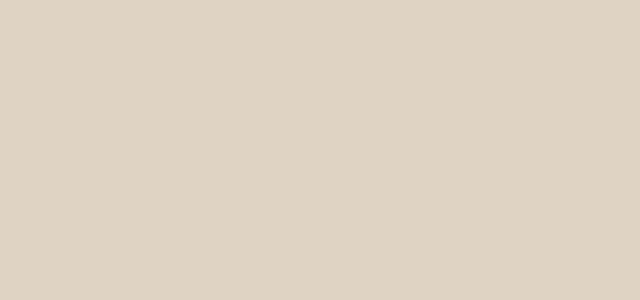
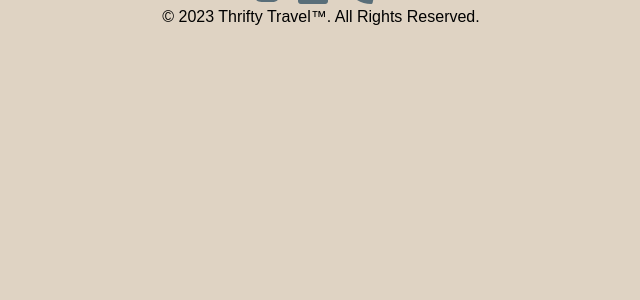
Before and after one commit to tonialtendorf/planner-thrifty-travel, a React (Create React App) app in the folder client/: page /footer in a window 1280 px wide. Before the commit this address had no page. Shown: the top 300 px of the page, without its empty margins (319-959 px from the left). Built offline with nearby package versions, Linux system fonts and the light colour scheme.

Commit message:
added footer

```diff
--- a/client/package.json
+++ b/client/package.json
@@ -8,6 +8,7 @@
     "@testing-library/user-event": "^13.5.0",
     "react": "^18.2.0",
     "react-dom": "^18.2.0",
+    "react-icons": "^4.8.0",
     "react-router-dom": "^6.11.1",
     "react-scripts": "5.0.1",
     "web-vitals": "^2.1.4"
--- a/client/src/App.js
+++ b/client/src/App.js
@@ -1,8 +1,9 @@
 import './App.css';
 import Contact from './Components/Contact'
-import Activities from './Components/Activities/ActivitiesContent';
+import Activities from './Components/Activities';
 import Home from './Components/Home'
 import Calendar from './Components/Calendar'
+import Footer from './Components/Footer'
 import React from 'react';
 import { Route, Routes } from "react-router-dom"
 import './index.css';
@@ -16,6 +17,7 @@ function App() {
       <Route path="/activities" element={<Activities />} />
       {/* <Route path="/calendar" element={<Calendar />} /> */}
       <Route path="/contact" element={<Contact />} />
+      <Route path="/footer" element={<Footer />} />
     </Routes>
   </>
   );
--- a/client/src/Components/Activities/index.js
+++ b/client/src/Components/Activities/index.js
@@ -1,6 +1,6 @@
 import React from 'react';
 import Navigation from "../Navigation"
-// import Footer from '../Footer'
+import FooterContent from '../Footer/FooterContent'
 import ActivitiesContent from './ActivitiesContent';
 
 const Activities = () => {
@@ -8,7 +8,7 @@ const Activities = () => {
     <div>
         <Navigation />
         <ActivitiesContent />
-        {/* <Footer /> */}
+        <FooterContent />
     </div>
     )
 }
--- a/client/src/Components/Contact/index.js
+++ b/client/src/Components/Contact/index.js
@@ -1,6 +1,6 @@
 import React from 'react';
 import Navigation from "../Navigation"
-import Footer from '../Footer'
+import Footer from '../Footer/FooterContent'
 import ContactForm from './ContactForm.js'
 
 const Contact = () => {
--- /dev/null
+++ b/client/src/Components/Footer/FooterContent.js
@@ -0,0 +1,29 @@
+import React from 'react';
+import './FooterStyle.css'
+import {FaInstagram, FaEnvelopeOpenText, FaPhoneAlt} from "react-icons/fa"
+
+const FooterContent = () => {
+    return (
+        <div className="footer">
+            <div className="footer-container">
+                      <div className="social">
+                        <a href="https://www.instagram.com/_thriftytravel_/">
+                        <FaInstagram size={30} style={{color:"#596E79", marginRight: "1rem"}} /></a>
+
+                        <a href = "mailto: thriftytravel@gmail.com">
+                        <FaEnvelopeOpenText size={30} style={{color:"#596E79", marginRight: "1rem"}} /></a>
+
+                        <a href="tel:1234567891">
+                        <FaPhoneAlt size={30} style={{color:"#596E79", marginRight: "1rem"}} /></a>
+                    </div>
+                <div>
+                    <span class="block text-sm text-gray-500  dark:text-gray-400">© 2023 Thrifty Travel™. All Rights Reserved.
+                    </span>
+                </div>
+
+            </div>
+        </div>
+    )
+}
+
+export default FooterContent;
--- /dev/null
+++ b/client/src/Components/Footer/FooterStyle.css
@@ -0,0 +1,8 @@
+.footer-container{
+    position: relative;
+    transform: translate(-50%, -50%);
+    top: 50%;
+    left: 50%;
+    text-align: center;
+
+}
--- a/client/src/Components/Footer/index.js
+++ b/client/src/Components/Footer/index.js
@@ -0,0 +1,13 @@
+import React from 'react';
+import Navigation from "../Navigation"
+import FooterContent from './FooterContent'
+
+const Footer = () => {
+    return (
+    <div>
+        <FooterContent />
+    </div>
+    )
+}
+
+export default Footer;
```
Also changed, not shown: 1 other file (tests, documents, lock files or other folders).
